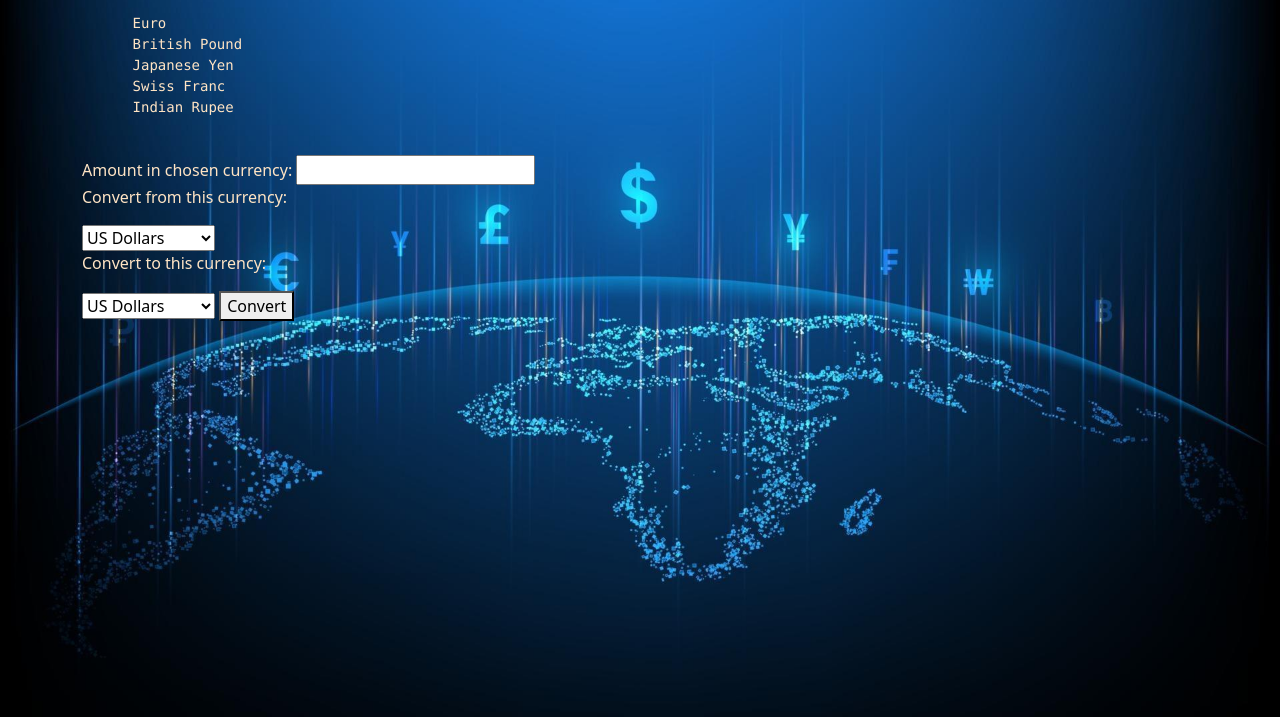
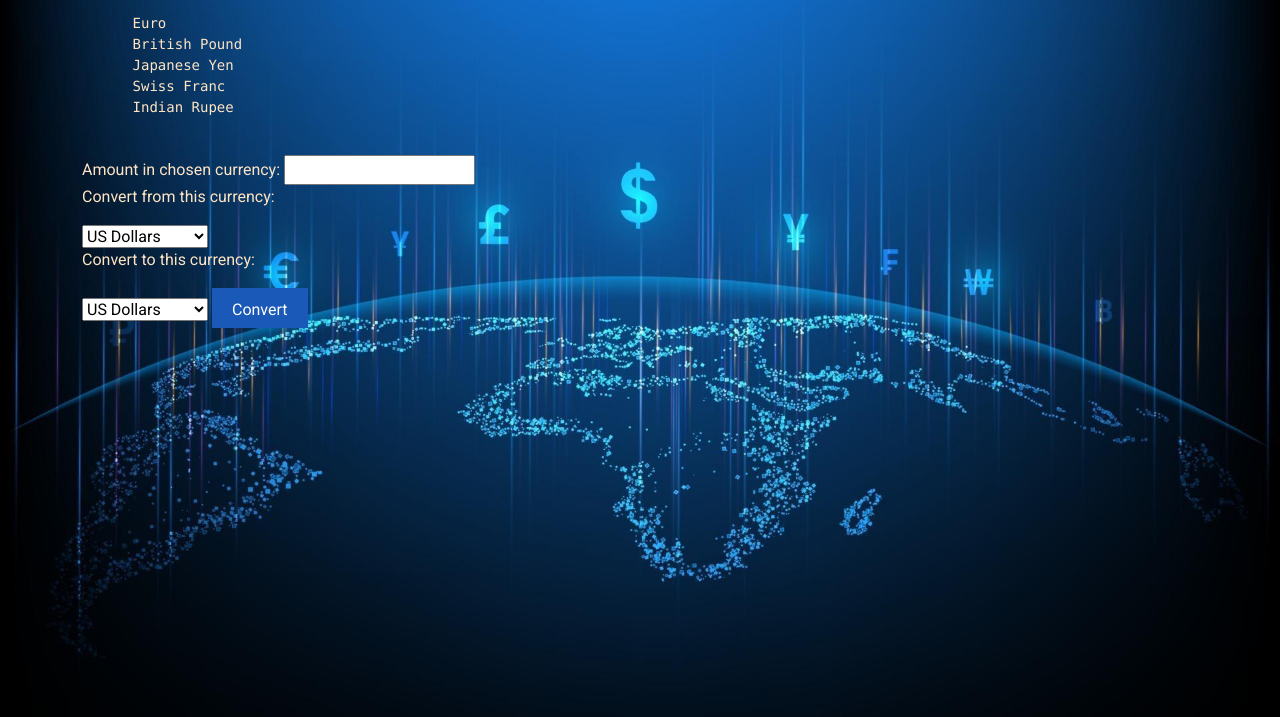
Before and after one commit to Christopher-Quattrocchi/Currency-Exchange-w6p, a website built with webpack: page src/index.html in a window 1280 px wide. Shown: the part 83-800 px from the top of the page. Built offline with nearby package versions, Linux system fonts and the light colour scheme.

Commit message:
prettier

```diff
--- a/src/css/styles.css
+++ b/src/css/styles.css
@@ -4,5 +4,22 @@ body {
   background-position:center;
   background-size:cover;
   background-repeat: no-repeat;
+  background-attachment: fixed;
   color: bisque;
+  font-family: 'Roboto', sans-serif;
 }
+
+.btn-success {
+  background-color: #1a59b8;
+  color: white;
+  border: none;
+  padding: 10px 20px;
+  cursor: pointer;
+  transition: background-color 0.3s ease;
+  max-height: 40px;
+  max-width: 100px;
+}
+
+.btn-success:hover {
+  background-color: rgb(9, 33, 170);
+}
--- a/src/index.html
+++ b/src/index.html
@@ -1,6 +1,9 @@
 <html lang="en-US">
 
 <head>
+  <link rel="preconnect" href="https://fonts.googleapis.com">
+  <link rel="preconnect" href="https://fonts.gstatic.com" crossorigin>
+  <link href="https://fonts.googleapis.com/css2?family=Roboto&display=swap" rel="stylesheet">
   <title>Currency Exchange</title>
 </head>
 
```
